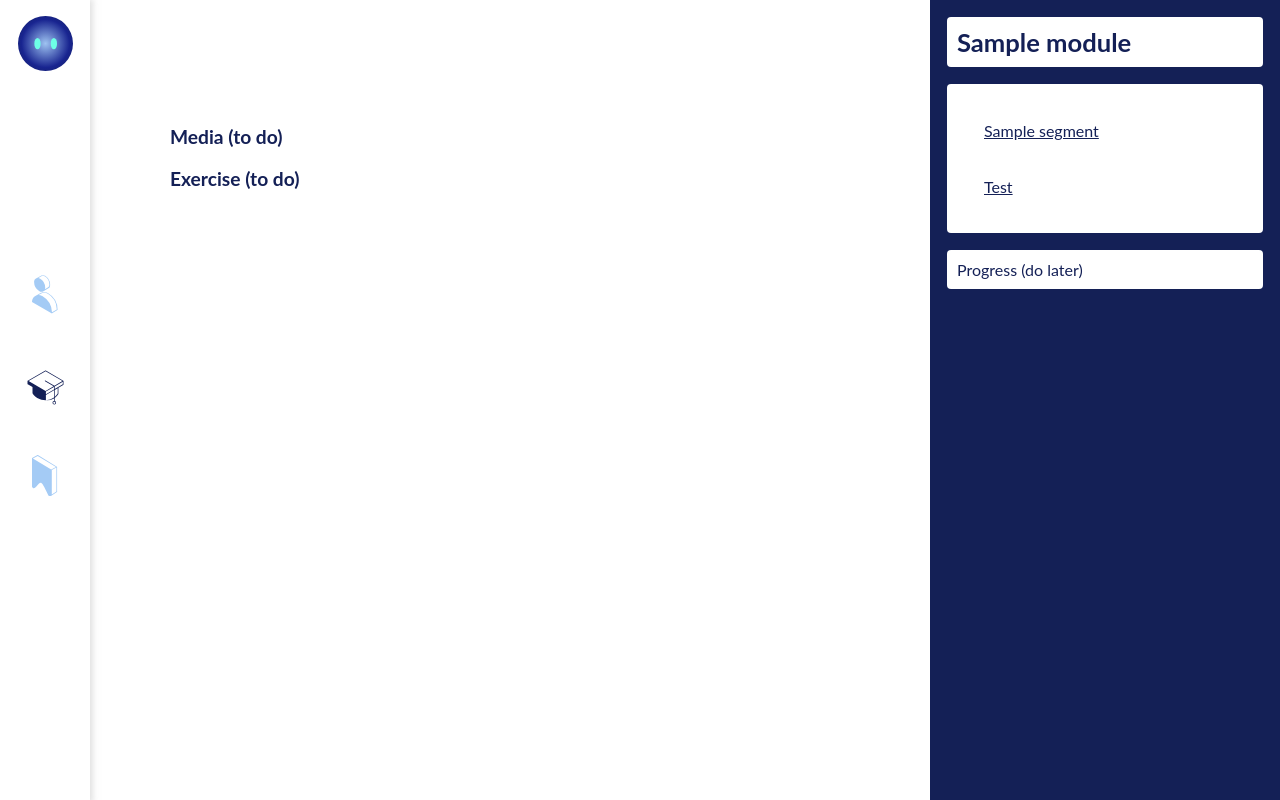
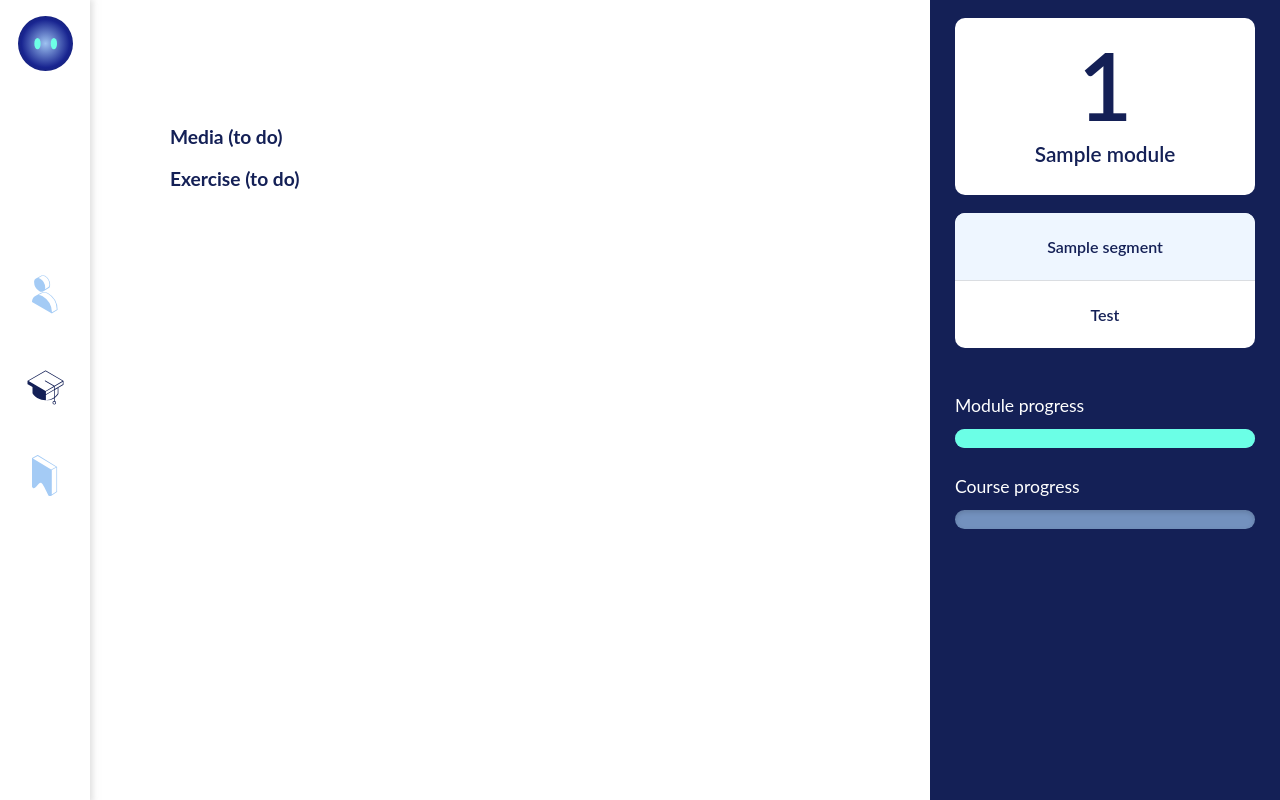
Before and after one commit to dsmtan/wd_elearning, a PHP site: page /module.php?id=1 in a window 1280 px wide. Run offline with PHP 8.4, Linux system fonts and the light colour scheme; the visitor is signed in with stand-in values (Sample User, id 1); tables that the repository leaves empty or names only in its code hold one stand-in row (values such as "Sample post"); data that the repository does not hold is empty.

Commit message:
finished moduleOverview and made progress reusable (#9)

```diff
--- a/components/moduleOverview.php
+++ b/components/moduleOverview.php
@@ -1,7 +1,13 @@
 <?php
 
+$userID = $_SESSION['userID'];
 $urlPath = $_SERVER['REQUEST_URI'];
 $moduleID = $_GET['id'];
+
+include_once('includes/calc-course-progress.php');
+include_once('includes/calc-module-progress.php');
+
+$isTest = strpos(basename($urlPath), 'moduletest.php') === 0;
 
 $module = new Module();
 $moduleTitle = $module->getModuleTitle($moduleID);
@@ -12,21 +18,31 @@ $segmentsByModule = $segment->getSegmentsByModule($moduleID);
 $moduleTest = new ModuleTest();
 $testID = $moduleTest->getTestByModule($moduleID);
 
+$moduleNumber = substr($moduleID, -2);
+$displayModuleHTML = "<p>$moduleNumber</p><p>$moduleTitle</p>";
+
 $segmentOverview = "";
 foreach ($segmentsByModule as $seg) {
-    $segmentOverview .= "<div><a href='module.php?id={$moduleID}&segid={$seg->segmentID}' >$seg->title</a></div>";
+    $currentSeg = !$isTest && $segmentID == $seg->segmentID ? 'current' : '';
+    $segmentOverview .= "<a href='module.php?id={$moduleID}&segid={$seg->segmentID}' ><div class='div--segBtn $currentSeg'>$seg->title</div></a>";
 }
-$segmentOverview .= "<div><a href='moduletest.php?id={$moduleID}&testid={$testID}' >Test</a></div>";
+$currentTest = $isTest ? 'current' : '';
+$segmentOverview .= "<a href='moduletest.php?id={$moduleID}&testid={$testID}' ><div class='div--segBtn $currentTest'>Test</div></a>";
 
 $moduleOverview = "
     <article class='art--moduleOverview'>
-        <div>
-            <h1>{$moduleTitle}</h1>
+        <div class='div--moduleDisplay'>
+            $displayModuleHTML
         </div>
-        <div>
-            {$segmentOverview}
+        <div class='div--segLinks'>
+            $segmentOverview
         </div>
-        <div>Progress (do later)</div>
+        <div class='div--progressDisplay'>
+            <p>Module progress</p>
+            <progress max='100' value='$progressInModule'></progress>
+            <p>Course progress</p>
+            <progress max='100' value='$courseProgress'></progress>
+        </div>
     </article>";
 
 echo $moduleOverview;
--- a/css/_dashboard.scss
+++ b/css/_dashboard.scss
@@ -78,6 +78,7 @@
 
 .art--userProgress {
   grid-area: 1 / 2 / span 2;
+  @include progressBar();
 
   .h3--second {
     margin-top: 2.5em;
@@ -96,27 +97,6 @@
     p:first-of-type {
       font-size: 5.9em;
     }
-  }
-
-  progress[value] {
-    -webkit-appearance: none;
-    appearance: none;
-    width: 100%;
-    min-width: 300px;
-    height: 21px;
-    margin: 8px 0;
-  }
-
-  progress[value]::-webkit-progress-bar {
-    background-color: $lightblue;
-    border-radius: 22px;
-    box-shadow: 0 2px 5px rgba(0, 0, 0, 0.15) inset;
-  }
-
-  progress[value]::-webkit-progress-value {
-    background-color: $mint;
-    border-radius: 22px;
-    background-size: 35px 20px, 100% 100%, 100% 100%;
   }
 }
 
--- a/css/_globals.scss
+++ b/css/_globals.scss
@@ -78,3 +78,26 @@ p {
   font-size: 0.9em;
   margin: 15px 0;
 }
+
+@mixin progressBar {
+  progress[value] {
+    -webkit-appearance: none;
+    appearance: none;
+    width: 100%;
+    min-width: 190px;
+    height: 21px;
+    margin: 8px 0;
+  }
+
+  progress[value]::-webkit-progress-bar {
+    background-color: $lightblue;
+    border-radius: 22px;
+    box-shadow: 0 2px 5px rgba(0, 0, 0, 0.15) inset;
+  }
+
+  progress[value]::-webkit-progress-value {
+    background-color: $mint;
+    border-radius: 22px;
+    background-size: 35px 20px, 100% 100%, 100% 100%;
+  }
+}
--- a/css/_module.scss
+++ b/css/_module.scss
@@ -23,14 +23,3 @@
     margin-bottom: 1em;
   }
 }
-
-.art--moduleOverview {
-  background-color: $darkblue;
-
-  div {
-    background-color: white;
-    border-radius: 4px;
-    margin: 17px;
-    padding: 10px;
-  }
-}
--- /dev/null
+++ b/css/_moduleoverview.scss
@@ -0,0 +1,85 @@
+.art--moduleOverview {
+  background-color: $darkblue;
+
+  div {
+    background-color: white;
+    border-radius: 10px;
+    margin: 18px 25px;
+  }
+}
+
+.div--moduleDisplay {
+  text-align: center;
+  padding: 10px;
+  padding-bottom: 1.8em;
+  p {
+    font-weight: 600;
+    font-size: 1.3em;
+    width: 80%;
+    margin: 0 auto;
+  }
+
+  p:first-of-type {
+    font-size: 5.9em;
+  }
+}
+
+div.div--segLinks {
+  text-align: center;
+  padding: 0;
+
+  a {
+    text-decoration: none;
+    font-weight: 600;
+  }
+
+  .div--segBtn {
+    display: block;
+    background-color: transparent;
+    border-radius: 0px;
+    margin: 0;
+    padding: 1.5em 1em;
+    cursor: pointer;
+    border-bottom: 1px solid rgba(214, 215, 218, 0.801);
+    text-decoration: none;
+
+    &.current {
+      background-color: $backgroundblue;
+    }
+
+    &:hover {
+      background-color: #6bffe62d;
+    }
+  }
+
+  a:first-child {
+    div {
+      border-radius: 10px 10px 0px 0px;
+    }
+  }
+
+  a:last-child {
+    div {
+      border-bottom: none;
+      border-radius: 0px 0px 10px 10px;
+    }
+  }
+}
+
+div.div--progressDisplay {
+  background-color: transparent;
+  padding: 10px 0;
+  p {
+    font-size: 1.1em;
+    color: white;
+    margin-top: 1.1em;
+    margin-bottom: 5px;
+  }
+  @include progressBar;
+  progress[value] {
+    height: 19px;
+  }
+  progress[value]::-webkit-progress-bar {
+    background-color: #a4cbf5a8;
+  }
+}
--- a/css/style.css
+++ b/css/style.css
@@ -386,9 +386,106 @@ p {
 
 .art--moduleOverview div {
   background-color: white;
-  border-radius: 4px;
-  margin: 17px;
+  border-radius: 10px;
+  margin: 18px 25px;
+}
+
+.div--moduleDisplay {
+  text-align: center;
   padding: 10px;
+  padding-bottom: 1.8em;
+}
+
+.div--moduleDisplay p {
+  font-weight: 600;
+  font-size: 1.3em;
+  width: 80%;
+  margin: 0 auto;
+}
+
+.div--moduleDisplay p:first-of-type {
+  font-size: 5.9em;
+}
+
+div.div--segLinks {
+  text-align: center;
+  padding: 0;
+}
+
+div.div--segLinks a {
+  text-decoration: none;
+  font-weight: 600;
+}
+
+div.div--segLinks .div--segBtn {
+  display: block;
+  background-color: transparent;
+  border-radius: 0px;
+  margin: 0;
+  padding: 1.5em 1em;
+  cursor: pointer;
+  border-bottom: 1px solid rgba(214, 215, 218, 0.801);
+  text-decoration: none;
+}
+
+div.div--segLinks .div--segBtn.current {
+  background-color: #eef6ff;
+}
+
+div.div--segLinks .div--segBtn:hover {
+  background-color: #6bffe62d;
+}
+
+div.div--segLinks a:first-child div {
+  border-radius: 10px 10px 0px 0px;
+}
+
+div.div--segLinks a:last-child div {
+  border-bottom: none;
+  border-radius: 0px 0px 10px 10px;
+}
+
+div.div--progressDisplay {
+  background-color: transparent;
+  padding: 10px 0;
+}
+
+div.div--progressDisplay p {
+  font-size: 1.1em;
+  color: white;
+  margin-top: 1.1em;
+  margin-bottom: 5px;
+}
+
+div.div--progressDisplay progress[value] {
+  -webkit-appearance: none;
+  -moz-appearance: none;
+       appearance: none;
+  width: 100%;
+  min-width: 190px;
+  height: 21px;
+  margin: 8px 0;
+}
+
+div.div--progressDisplay progress[value]::-webkit-progress-bar {
+  background-color: #a4cbf5;
+  border-radius: 22px;
+  -webkit-box-shadow: 0 2px 5px rgba(0, 0, 0, 0.15) inset;
+          box-shadow: 0 2px 5px rgba(0, 0, 0, 0.15) inset;
+}
+
+div.div--progressDisplay progress[value]::-webkit-progress-value {
+  background-color: #6bffe6;
+  border-radius: 22px;
+  background-size: 35px 20px, 100% 100%, 100% 100%;
+}
+
+div.div--progressDisplay progress[value] {
+  height: 19px;
+}
+
+div.div--progressDisplay progress[value]::-webkit-progress-bar {
+  background-color: #a4cbf5a8;
 }
 
 .main--testWrapper {
--- a/css/style.scss
+++ b/css/style.scss
@@ -4,5 +4,6 @@
 @import "./dashboard";
 @import "./bookmarks";
 @import "./module";
+@import "./moduleoverview";
 @import "./moduletest";
 @import "./login";
--- /dev/null
+++ b/includes/calc-course-progress.php
@@ -0,0 +1,10 @@
+<?php
+
+// $userID = $_SESSION['userID']; should already be in file to export to.
+
+$segment = new Segment();
+$totalSegments = count($segment->getAllSegments());
+
+$progress = new UserProgress();
+$completedSegments = count($progress->getCompletedSegmentsByUser($userID));
+$courseProgress = round(($completedSegments / $totalSegments) * 100, 2);
--- /dev/null
+++ b/includes/calc-module-progress.php
@@ -0,0 +1,15 @@
+<?php
+
+// needs userID and moduleID
+
+$segmentsByModule = $progress->getSegmentProgressByModule($userID, $moduleID);
+$totalSegInModule = count($segmentsByModule);
+$completedSegInModule = [];
+
+foreach ($segmentsByModule as $segment) {
+    if ($segment->completed == true) {
+        array_push($completedSegInModule, $segment->segmentID);
+    }
+}
+
+$progressInModule = round((count($completedSegInModule) / $totalSegInModule) * 100, 2);
--- a/module.php
+++ b/module.php
@@ -1,5 +1,6 @@
 <?php
 include 'includes/autoloader.php';
+session_start();
 
 $moduleID = $_GET['id'];
 
--- a/moduletest.php
+++ b/moduletest.php
@@ -1,4 +1,5 @@
 <?php
+session_start();
 include 'includes/autoloader.php';
 
 ?>
```
Also changed, not shown: other parts of css/style.css (+23 -23 lines), dashboard.php (+11 -12 lines), 1 other file.
